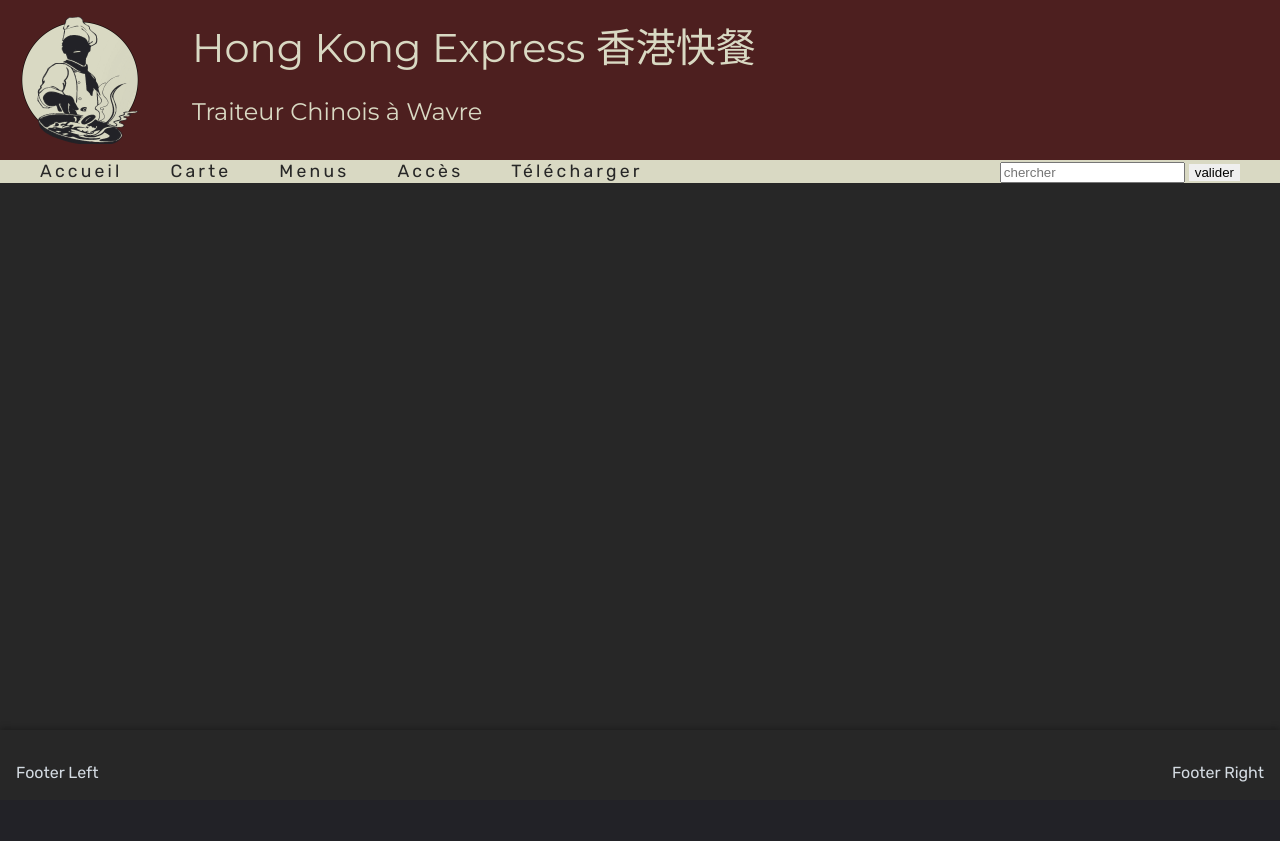
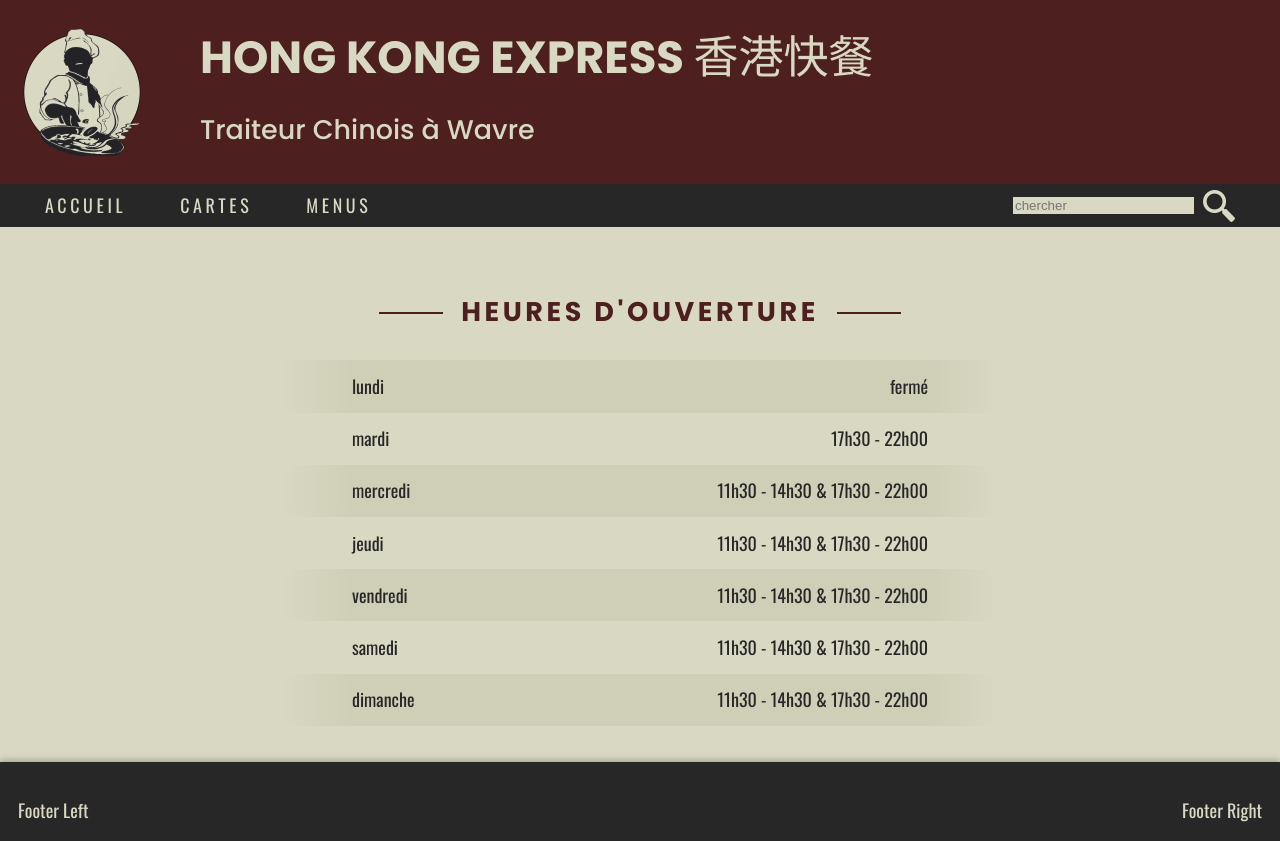
Before and after one commit to vanmaerckechri/HongKongExpress, a PHP site: page / in a window 1280 px wide. Before the commit the page ends 782 px from the top, so only its background shows below. Run offline with PHP 8.4, Linux system fonts and the light colour scheme.

Commit message:
add home and update css

```diff
--- a/assets/css/style.css
+++ b/assets/css/style.css
@@ -1,3 +1,7 @@
+.chinese-fontFam {
+  font-family: 'Noto Sans TC', sans-serif;
+  font-weight: 500; }
+
 html, body, header, nav, footer, section, div, span, h1, h2, h3, p, a, blockquote, cite, img, ol, ul, li, form, fieldset, legend, label, input, button {
   margin: 0;
   box-sizing: border-box; }
@@ -8,8 +12,8 @@ html {
   display: flex;
   justify-content: center;
   align-items: center;
-  font-family: "Rubik", sans-serif;
-  font-size: 16px;
+  font-family: "Oswald", sans-serif;
+  font-size: 18px;
   line-height: 1.4rem; }
 
 body {
@@ -24,15 +28,9 @@ section, footer {
   padding: calc(2 * 1rem) 1rem 1rem;
   width: 100%; }
 
-#main {
-  width: 100%;
-  flex: 1;
-  overflow-x: hidden; }
-  #main h2 {
-    margin: 2rem auto; }
-
 h1, h2, h3, h4, h5, h6 {
-  font-family: "Montserrat", sans-serif; }
+  font-family: "Poppins", sans-serif;
+  color: #d9d9c3; }
 
 a {
   text-decoration: none; }
@@ -47,7 +45,7 @@ ul {
   list-style: none; }
 
 p, li, a {
-  color: #d4dbe2; }
+  color: #d9d9c3; }
 
 header {
   position: relative;
@@ -58,6 +56,7 @@ header {
 .header-title {
   margin: 1rem;
   display: flex;
+  flex-wrap: wrap;
   justify-content: flex-start;
   align-items: center; }
   .header-title img {
@@ -65,13 +64,14 @@ header {
     width: 100%; }
   .header-title h1 {
     margin-left: 3rem;
+    flex: 1;
     display: inline-block;
     font-size: 2.5rem;
     line-height: 4rem;
-    font-weight: 400;
-    color: #d9d9c3; }
-  .header-title span {
+    font-weight: 700; }
+  .header-title .header-title_subtitle {
     display: block;
+    font-weight: 500;
     font-size: 1.5rem; }
 
 nav {
@@ -80,7 +80,7 @@ nav {
   justify-content: space-between;
   align-items: center;
   width: 100%;
-  background-color: #d9d9c3; }
+  background-color: #272727; }
 
 .mainMenu {
   position: relative;
@@ -88,13 +88,13 @@ nav {
   flex-wrap: wrap;
   justify-content: flex-start;
   align-items: center; }
-  .mainMenu li {
-    padding: 0 1.5rem;
+  .mainMenu > li {
+    padding: 0.5rem 1.5rem;
     display: inline-block; }
-    .mainMenu li a {
-      color: #272727;
-      font-size: 1.1rem;
-      letter-spacing: 0.2rem; }
+    .mainMenu > li a {
+      color: #d9d9c3;
+      letter-spacing: 0.2rem;
+      text-transform: uppercase; }
 
 .menu-folder-container {
   position: relative; }
@@ -111,52 +111,102 @@ nav {
   flex-direction: column;
   transform-origin: top;
   transform: translate(-50%) scaleY(0);
-  transition: transform 0.1s;
+  transition: transform 0.2s;
   z-index: -2; }
   .menu-folder li {
-    margin: 0.1rem 0;
     padding-left: 0;
     padding-right: 0;
     text-align: center;
     white-space: nowrap;
     transition: transform 0.1s;
-    box-shadow: 0px 4px 4px 0px rgba(0, 0, 50, 0.75); }
-    .menu-folder li:first-of-type {
-      margin-top: 0.2rem; }
+    box-shadow: 0px 4px 2px 0px rgba(0, 0, 0, 0.75); }
     .menu-folder li:hover {
       transform: scale(1.1); }
     .menu-folder li a {
-      padding: 0.5rem;
+      padding: 0.5rem 1rem;
       width: 100%;
       display: block;
-      background-color: #d9d9c3; }
+      background-color: #272727; }
 
-.search-container {
-  margin-left: auto; }
+.mainMenu .search-container {
+  margin-left: auto;
+  padding: 0;
+  display: flex;
+  justify-content: center;
+  align-items: center; }
+  .mainMenu .search-container input {
+    margin-right: 0.5rem;
+    border: none;
+    background-color: #d9d9c3; }
+  .mainMenu .search-container button {
+    margin-right: 1.5rem;
+    padding: 0;
+    width: 32px;
+    height: 32px;
+    background-color: transparent;
+    transition: transform 0.1s; }
+    .mainMenu .search-container button:hover {
+      transform: scale(1.2); }
+  .mainMenu .search-container img {
+    width: 100%;
+    height: 100%; }
 
 .main {
-  background-color: #272727; }
+  width: 100%;
+  flex: 1;
+  overflow-x: hidden;
+  background-color: #d9d9c3; }
+  .main h2 {
+    margin: 2rem auto;
+    position: relative;
+    display: inline-block;
+    color: #4d1f1f;
+    letter-spacing: 0.2rem;
+    text-transform: uppercase; }
+    .main h2::after, .main h2::before {
+      content: "";
+      position: absolute;
+      top: 50%;
+      height: 2px;
+      width: 64px;
+      background-color: #4d1f1f; }
+    .main h2::after {
+      left: 105%; }
+    .main h2::before {
+      right: 105%; }
+  .main span, .main p, .main li {
+    font-size: 1rem;
+    color: #272727; }
+
+.row {
+  margin: 0 auto;
+  padding: 0.75rem 4rem;
+  max-width: 720px;
+  display: flex;
+  justify-content: space-between; }
+
+.horaires-container {
+  padding: 2rem;
+  text-align: center; }
+  .horaires-container div {
+    text-align: right; }
+    .horaires-container div:nth-child(2n) {
+      background: linear-gradient(to right, transparent, #cfcfb8 10%, #cfcfb8 90%, transparent); }
 
 .cartes-container, .menus-container {
-  padding: 2rem; }
-  .cartes-container h2, .menus-container h2 {
-    text-align: center; }
-  .cartes-container h2, .cartes-container p, .menus-container h2, .menus-container p {
-    color: white; }
+  padding: 2rem;
+  text-align: center; }
+  .cartes-container div div:nth-child(2n+1), .cartes-container div li:nth-child(2n+1), .menus-container div div:nth-child(2n+1), .menus-container div li:nth-child(2n+1) {
+    background: linear-gradient(to right, transparent, #cfcfb8 10%, #cfcfb8 90%, transparent); }
 
 .food-comments {
   margin-bottom: 2rem;
   text-align: center;
-  font-size: 1.2rem; }
+  font-size: 1.2rem;
+  text-transform: uppercase; }
 
-.food-row {
-  margin-bottom: 1rem;
-  display: flex;
-  justify-content: space-between; }
-
-.menus-container li {
-  margin-bottom: 1rem;
-  text-align: center; }
+.menus-container .row {
+  justify-content: center; }
 
 footer {
   background-color: #272727;
@@ -173,22 +223,4 @@ footer {
   max-width: 1280px;
   width: 100%; }
 
-.box-dark {
-  background-color: #272727; }
-  .box-dark h2, .box-dark h3, .box-dark h4, .box-dark h5, .box-dark h6, .box-dark span, .box-dark label {
-    color: white; }
-  .box-dark p {
-    color: #d4dbe2; }
-  .box-dark a {
-    color: white; }
-
-.box-light {
-  background-color: #dbdde1; }
-  .box-light h2, .box-light h3, .box-light h4, .box-light h5, .box-light h6, .box-light span, .box-light label {
-    color: #351e1d; }
-  .box-light p {
-    color: #2a3036; }
-  .box-light a {
-    color: black; }
-
 /*# sourceMappingURL=style.css.map */
--- a/assets/sass/_events.scss
+++ b/assets/sass/_events.scss
@@ -5,35 +5,3 @@
 	max-width: $general-maxWidth;
 	width: 100%;
 }
-.box-dark
-{
-	background-color: $bg_main-color_dark;
-	h2, h3, h4, h5, h6, span, label
-	{
-		color: $title_main-color_light;
-	}
-	p
-	{
-		color: $text_main-color_light;
-	}
-	a
-	{
-		color: $link_main-color_light;
-	}
-}
-.box-light
-{
-	background-color: $bg_main-color_light;
-	h2, h3, h4, h5, h6, span, label
-	{
-		color: $title_main-color_dark;
-	}
-	p
-	{
-		color: $text_main-color_dark;
-	}
-	a
-	{
-		color: $link_main-color_dark;
-	}
-}
--- a/assets/sass/_header.scss
+++ b/assets/sass/_header.scss
@@ -11,6 +11,7 @@ header
 {
 	margin: $general-padding;
 	display: flex;
+	flex-wrap: wrap;
 	justify-content: flex-start;
 	align-items: center;
 	img
@@ -21,15 +22,16 @@ header
 	h1
 	{
 		margin-left: 3rem;
+		flex: 1;
 		display: inline-block;
 		font-size: 2.5rem;
 		line-height: 4rem;
-		font-weight: 400;
-		color: $header_titleColor;
+		font-weight: 700;
 	}
-	span
+	.header-title_subtitle
 	{
 		display: block;
+		font-weight: 500;
 		font-size: 1.5rem;
 	}
 }
@@ -52,15 +54,15 @@ nav
 	flex-wrap: wrap;
 	justify-content: flex-start;
 	align-items: center;
-	li
+	& > li
 	{
-		padding: 0 1.5rem;
+		padding: 0.5rem 1.5rem;
 		display: inline-block;
 		a
 		{
 			color: $nav_color;
-			font-size: 1.1rem;
 			letter-spacing: 0.2rem;
+			text-transform: uppercase;
 		}
 	}
 }
@@ -88,37 +90,63 @@ nav
 	flex-direction: column;
 	transform-origin: top;
 	transform: translate(-50%) scaleY(0);
-	transition: transform 0.1s;
+	transition: transform 0.2s;
 	z-index: -2;
 	li
 	{
-		margin: 0.1rem 0;
 		padding-left: 0;
 		padding-right: 0;
 		text-align: center;
 		white-space: nowrap;
 		transition: transform 0.1s;
-		box-shadow: 0px 4px 4px 0px rgba(0, 0, 50, 0.75);
-		&:first-of-type
-		{
-			margin-top: 0.2rem;
-		}
+		box-shadow: 0px 4px 2px 0px rgba(0, 0, 0, 0.75);
 		&:hover
 		{
 			transform: scale(1.1);
 		}
 		a
 		{
-			padding: 0.5rem;
+			padding: 0.5rem 1rem;
 			width: 100%;
 			display: block;
-			background-color: $header_titleColor;
+			background-color: $nav_bgColor;
 		}
 	}
 }
 
 // search
-.search-container
+.mainMenu
 {
-	margin-left: auto;
+	.search-container
+	{
+		margin-left: auto;
+		padding: 0;
+		display: flex;
+		justify-content: center;
+		align-items: center;
+		input
+		{
+			margin-right: 0.5rem;
+			border: none;
+			background-color: $nav_color;
+		}
+		button
+		{
+			margin-right: 1.5rem;
+			padding: 0;
+			width: 32px;
+			height: 32px;
+			background-color: transparent;
+			transition: transform 0.1s;
+			&:hover
+			{
+				transform: scale(1.2);
+			}
+		}
+		img
+		{
+			width: 100%;
+			height: 100%;
+		}
+	}
 }
--- a/assets/sass/_main.scss
+++ b/assets/sass/_main.scss
@@ -1,17 +1,78 @@
+// Commons
 .main
 {
-	background-color: $bg_main-color_dark;
+	width: 100%;
+	flex: 1;
+	overflow-x: hidden;
+	h2
+	{
+		margin: 2rem auto;
+		position: relative;
+		display: inline-block;
+		color: $section-titleColor;
+		letter-spacing: 0.2rem;
+		text-transform: uppercase;
+		&::after, &::before
+		{
+			content: "";
+			position: absolute;
+			top: 50%;
+			height: 2px;
+			width: 64px;
+			background-color: $header_bgColor;
+		}
+		&::after
+		{
+			left: 105%;
+		}
+		&::before
+		{
+			right: 105%;
+		}
+	}
+	span, p, li
+	{
+		font-size: 1rem;
+		color: $text_main-color_dark;
+	}
+	background-color: $bg_main-color_light;
 }
+.row
+{
+	margin: 0 auto;
+	padding: 0.75rem 4rem;
+	max-width: 720px;
+	display: flex;
+	justify-content: space-between;
+}
+// Home
+.horaires-container
+{
+	padding: 2rem;
+	text-align: center;
+	div
+	{
+		text-align: right;
+		&:nth-child(2n)
+		{
+			background: linear-gradient(to right, transparent, #cfcfb8 10%, #cfcfb8 90%, transparent);
+		}
+	}
+}
+// Cartes & Menus
 .cartes-container, .menus-container
 {
 	padding: 2rem;
-	h2
+	text-align: center;
+	div
 	{
-		text-align: center;
-	}
-	h2, p
-	{
-		color: white;
+		div, li
+		{
+			&:nth-child(2n+1)
+			{
+				background: linear-gradient(to right, transparent, #cfcfb8 10%, #cfcfb8 90%, transparent);
+			}
+		}
 	}
 }
 .food-comments
@@ -19,18 +80,12 @@
 	margin-bottom: 2rem;
 	text-align: center;
 	font-size: 1.2rem;
-}
-.food-row
-{
-	margin-bottom: 1rem;
-	display: flex;
-	justify-content: space-between;
+	text-transform: uppercase;
 }
 .menus-container
 {
-	li
+	.row
 	{
-		margin-bottom: 1rem;
-		text-align: center;
+		justify-content: center;
 	}
 }
--- a/assets/sass/_reset.scss
+++ b/assets/sass/_reset.scss
@@ -28,19 +28,10 @@ section, footer
 	padding: calc(2 * #{$general-padding}) $general-padding $general-padding;
 	width: 100%;
 }
-#main
-{
-	width: 100%;
-	flex: 1;
-	overflow-x: hidden;
-	h2
-	{
-		margin: 2rem auto;
-	}
-}
 h1, h2, h3, h4, h5, h6
 {
 	font-family: $title_main-fontFam;
+	color: $header_titleColor;
 }
 a
 {
--- a/assets/sass/_variables.scss
+++ b/assets/sass/_variables.scss
@@ -2,21 +2,9 @@
 
 $general-maxWidth: 1280px;
 $general-padding: 1rem;
-$general-fontSize: 16px;
+$general-fontSize: 18px;
 
 // color
-
-$bg_main-color_light: #dbdde1;
-$bg_main-color_dark: #272727;
-
-$title_main-color_light: white;
-$title_main-color_dark: #351e1d;
-
-$text_main-color_light: #d4dbe2;
-$text_main-color_dark: #2a3036;
-
-$link_main-color_light: rgb(255, 255, 255);
-$link_main-color_dark: rgb(0, 0, 0);
 
 $color_yellowLight: #d9d9c3;
 $color_redHot: #4d1f1f;
@@ -25,11 +13,23 @@ $color_middleGrey: #272727;
 $header_titleColor: $color_yellowLight;
 $header_bgColor: $color_redHot;
 
-$nav_color: $color_middleGrey;
-$nav_bgColor: $color_yellowLight;
+$nav_color: $color_yellowLight;
+$nav_bgColor: $color_middleGrey;
 
+$section-titleColor: $color_redHot;
+
+$text_main-color_light: $color_yellowLight;
+$text_main-color_dark: $color_middleGrey;
+
+$bg_main-color_light: $color_yellowLight;
+$bg_main-color_dark: $color_middleGrey;
 
 // font-family
 
-$title_main-fontFam: 'Montserrat', sans-serif;
-$text_main-fontFam: 'Rubik', sans-serif;
+$title_main-fontFam: 'Poppins', sans-serif;
+$text_main-fontFam: 'Oswald', sans-serif;
+.chinese-fontFam
+{
+	font-family: 'Noto Sans TC', sans-serif;
+	font-weight: 500;
+}
--- a/index.html
+++ b/index.html
@@ -6,23 +6,23 @@
     <meta http-equiv="X-UA-Compatible" content="ie=edge">
     <meta name="description" content="Traiteur Chinois à Wavre. Téléphonez et votre spécialité chinoise sera prête dans la demi-heure.">
     <link rel="icon" type="image/png" href="">
-	<link href="https://fonts.googleapis.com/css?family=Montserrat:400,700|Rubik:300,400,700" rel="stylesheet">
+	<link href="https://fonts.googleapis.com/css?family=Poppins:500,700|Noto+Sans+TC|Oswald:400" rel="stylesheet">
     <link rel="stylesheet" href="./assets/css/style.css">
-    <title>Hong Kong Express 香港快餐</title>
+    <title>HONG KONG EXPRESS 香港快餐</title>
 </head>
 <body>
 	<header>
 		<div class="maxWidth-container">
 			<div class="header-title">
 				<img src="./assets/img/logo.png" alt="le logo de l'établissement représenté par un cuisinier une poêle à la main">
-				<h1>Hong Kong Express 香港快餐<span>Traiteur Chinois à Wavre</span></h1>
+				<h1>HONG KONG EXPRESS <span class="chinese-fontFam">香港快餐</span><span class="header-title_subtitle">Traiteur Chinois à Wavre</span></h1>
 			</div>
 		</div>
 		<nav>
 			<ul class="mainMenu maxWidth-container">
-				<li><a href="#">Accueil</a></li>
+				<li id="home"><a href="#">Accueil</a></li>
 				<li class="menu-folder-container">
-					<a class="btn-fold" href="#">Carte</a>
+					<a class="btn-fold" href="#">Cartes</a>
 					<ul id="cartes" class="menu-folder">
 					</ul>
 				</li>
@@ -31,16 +31,24 @@
 					<ul id="menus" class="menu-folder">
 					</ul>
 				</li>
-				<li><a href="#">Accès</a></li>
-				<li><a href="#">Télécharger</a></li>
 				<li class="search-container">
 					<input type="text" placeholder="chercher">
-					<button>valider</button>
+					<button><img src="./assets/img/search.png" alt="bouton de recherche"></button>
 				</li>
 			</ul>
 		</nav>
 	</header>
 	<div id="main" class="main">
+		<div id="horaires" class="horaires-container maxWidth-container">
+			<h2 class="underline">Heures d'Ouverture</h2>
+			<div class="row"><span>lundi</span><span>fermé</span></div>
+			<div class="row"><span>mardi</span><span>17h30 - 22h00</span></div>
+			<div class="row"><span>mercredi</span><span>11h30 - 14h30 & 17h30 - 22h00</span></div>
+			<div class="row"><span>jeudi</span><span>11h30 - 14h30 & 17h30 - 22h00</span></div>
+			<div class="row"><span>vendredi</span><span>11h30 - 14h30 & 17h30 - 22h00</span></div>
+			<div class="row"><span>samedi</span><span>11h30 - 14h30 & 17h30 - 22h00</span></div>
+			<div class="row"><span>dimanche</span><span>11h30 - 14h30 & 17h30 - 22h00</span></div>
+		</div>
 	</div>
     <footer id="footer" class="view-content">
     	<div class="maxWidth-container footerContent">
```
Also changed, not shown: assets/content/menus.json (+21 -21 lines), assets/js/content.js (+22 -8 lines), assets/img/search.png (added), assets/img/search.svg (added), 1 other file.
